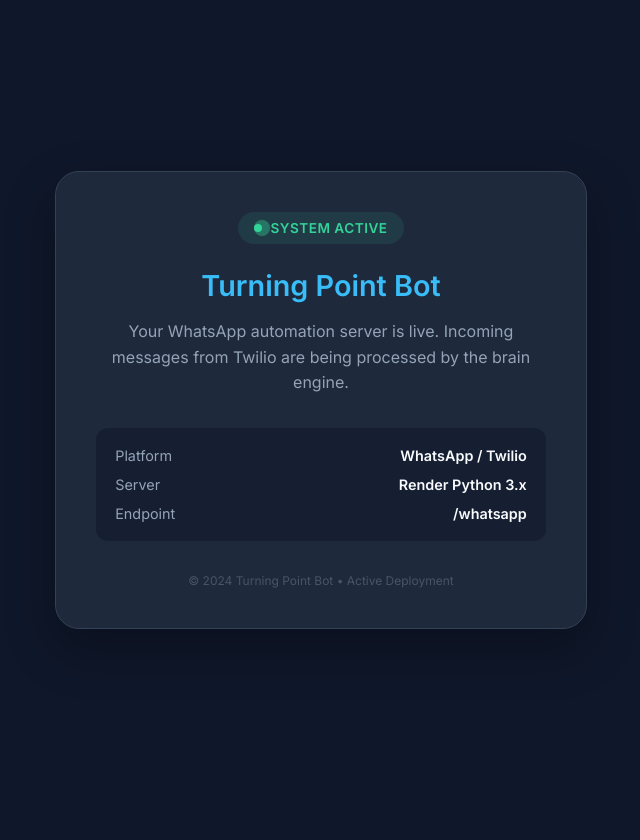
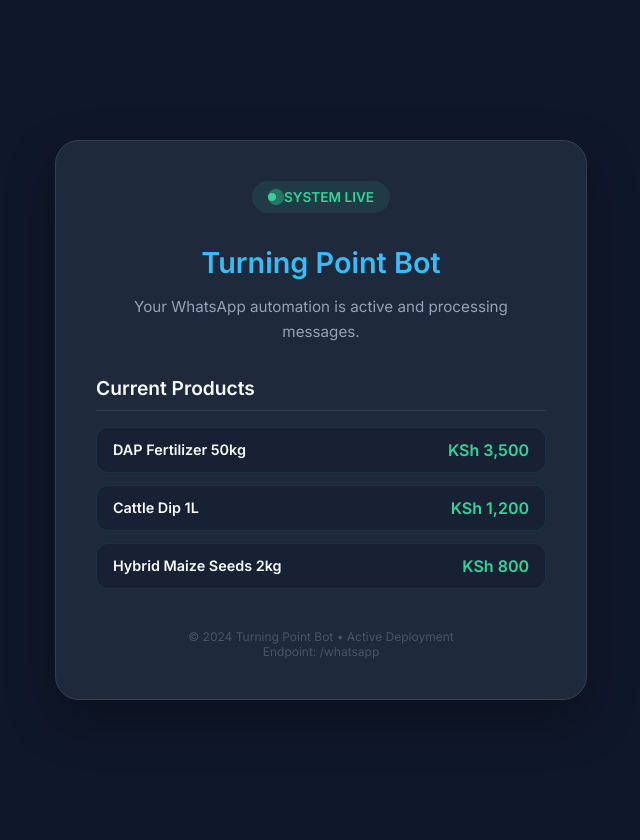
Before and after one commit to macfeighbitange1-dot/turning-point-bot, a Flask app: page / in a window 1280 px wide. Shown: the whole page, without its empty margins (319-959 px from the left). Before the commit the page ends 629 px from the top, so only its background shows below. Run offline with Flask 3, Linux system fonts and the light colour scheme.

Commit message:
index.html

```diff
--- a/templates/index.html
+++ b/templates/index.html
@@ -23,7 +23,8 @@
             display: flex;
             justify-content: center;
             align-items: center;
-            height: 100vh;
+            min-height: 100vh;
+            padding: 20px 0;
         }
 
         .dashboard-card {
@@ -37,10 +38,6 @@
             width: 90%;
         }
 
-        .status-container {
-            margin-bottom: 1.5rem;
-        }
-
         .status-badge {
             background: rgba(52, 211, 153, 0.1);
             color: var(--success);
@@ -51,7 +48,7 @@
             display: inline-flex;
             align-items: center;
             gap: 8px;
-            letter-spacing: 0.5px;
+            margin-bottom: 1.5rem;
         }
 
         .pulse-dot {
@@ -65,8 +62,7 @@
         .pulse-dot::after {
             content: '';
             position: absolute;
-            width: 100%;
-            height: 100%;
+            width: 100%; height: 100%;
             background-color: var(--success);
             border-radius: 50%;
             animation: pulse 2s infinite;
@@ -77,40 +73,39 @@
             100% { transform: scale(3); opacity: 0; }
         }
 
-        h1 {
-            font-size: 1.8rem;
-            margin: 0.5rem 0;
-            color: var(--accent);
-            font-weight: 600;
+        h1 { font-size: 1.8rem; margin: 0.5rem 0; color: var(--accent); }
+        h2 { font-size: 1.2rem; margin-top: 2rem; color: var(--text-main); text-align: left; border-bottom: 1px solid #334155; padding-bottom: 10px; }
+
+        p { color: var(--text-dim); line-height: 1.6; margin-bottom: 1rem; font-size: 0.95rem; }
+
+        .product-list {
+            display: flex;
+            flex-direction: column;
+            gap: 12px;
+            margin-top: 15px;
         }
 
-        p {
-            color: var(--text-dim);
-            line-height: 1.6;
-            margin-bottom: 2rem;
+        .product-item {
+            display: flex;
+            justify-content: space-between;
+            align-items: center;
+            background: rgba(15, 23, 42, 0.4);
+            padding: 12px 16px;
+            border-radius: 12px;
+            border: 1px solid rgba(56, 189, 248, 0.1);
+            transition: transform 0.2s;
         }
 
-        .info-grid {
-            display: grid;
-            grid-template-columns: 1fr;
-            gap: 12px;
-            text-align: left;
-            background: rgba(15, 23, 42, 0.5);
-            padding: 1.2rem;
-            border-radius: 12px;
-            font-size: 0.9rem;
+        .product-item:hover {
+            transform: scale(1.02);
+            border-color: var(--accent);
         }
 
-        .info-item {
-            display: flex;
-            justify-content: space-between;
-        }
-
-        .label { color: var(--text-dim); }
-        .value { color: var(--text-main); font-weight: 600; }
+        .product-name { font-weight: 600; font-size: 0.9rem; text-align: left; }
+        .product-price { color: var(--success); font-weight: 700; font-size: 1rem; }
 
         .footer {
-            margin-top: 2rem;
+            margin-top: 2.5rem;
             font-size: 0.75rem;
             color: #475569;
         }
@@ -119,33 +114,27 @@
 <body>
 
     <div class="dashboard-card">
-        <div class="status-container">
-            <div class="status-badge">
-                <div class="pulse-dot"></div>
-                SYSTEM ACTIVE
-            </div>
+        <div class="status-badge">
+            <div class="pulse-dot"></div>
+            SYSTEM LIVE
         </div>
 
         <h1>Turning Point Bot</h1>
-        <p>Your WhatsApp automation server is live. Incoming messages from Twilio are being processed by the brain engine.</p>
+        <p>Your WhatsApp automation is active and processing messages.</p>
 
-        <div class="info-grid">
-            <div class="info-item">
-                <span class="label">Platform</span>
-                <span class="value">WhatsApp / Twilio</span>
+        <h2>Current Products</h2>
+        <div class="product-list">
+            {% for product in products %}
+            <div class="product-item">
+                <div class="product-name">{{ product.name }}</div>
+                <div class="product-price">KSh {{ product.price }}</div>
             </div>
-            <div class="info-item">
-                <span class="label">Server</span>
-                <span class="value">Render Python 3.x</span>
-            </div>
-            <div class="info-item">
-                <span class="label">Endpoint</span>
-                <span class="value">/whatsapp</span>
-            </div>
+            {% endfor %}
         </div>
 
         <div class="footer">
-            &copy; 2024 Turning Point Bot • Active Deployment
+            &copy; 2024 Turning Point Bot • Active Deployment<br>
+            Endpoint: /whatsapp
         </div>
     </div>
 
```
